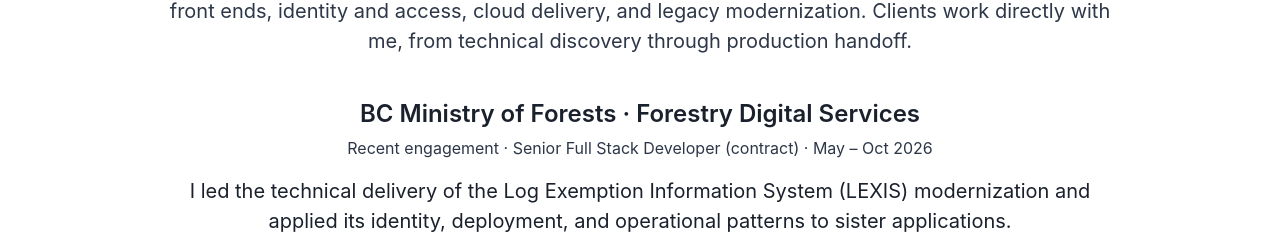
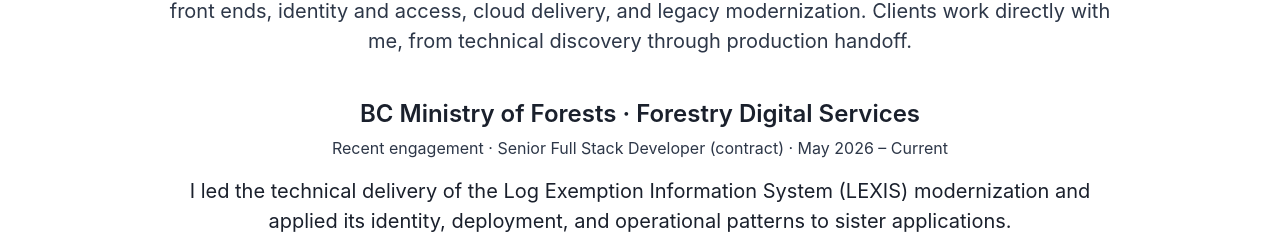
Before and after one commit to alexmcdermid/portfolio-website-chakra, a React (Create React App) app: page / in a window 1280 px wide. Shown: the part 1129-1363 px from the top of the page. Built offline with nearby package versions, Linux system fonts and the light colour scheme.

Commit message:
chore: update contract end date

```diff
--- a/src/components/ContractServices.js
+++ b/src/components/ContractServices.js
@@ -86,7 +86,7 @@ function ContractServices() {
                 BC Ministry of Forests · Forestry Digital Services
             </Text>
             <Text fontSize='md' color={isDark ? "gray.200" : "gray.700"} px='4' pb='4'>
-                Recent engagement · Senior Full Stack Developer (contract) · May – Oct 2026
+                Recent engagement · Senior Full Stack Developer (contract) · May 2026 – Current
             </Text>
             <Text fontSize={isNotSmallerScreen ? "xl" : "lg"} maxW='1000px' mx='auto' px='4' pb='6'>
                 I led the technical delivery of the Log Exemption Information System (LEXIS) modernization and applied its identity, deployment, and operational patterns to sister applications.
```
